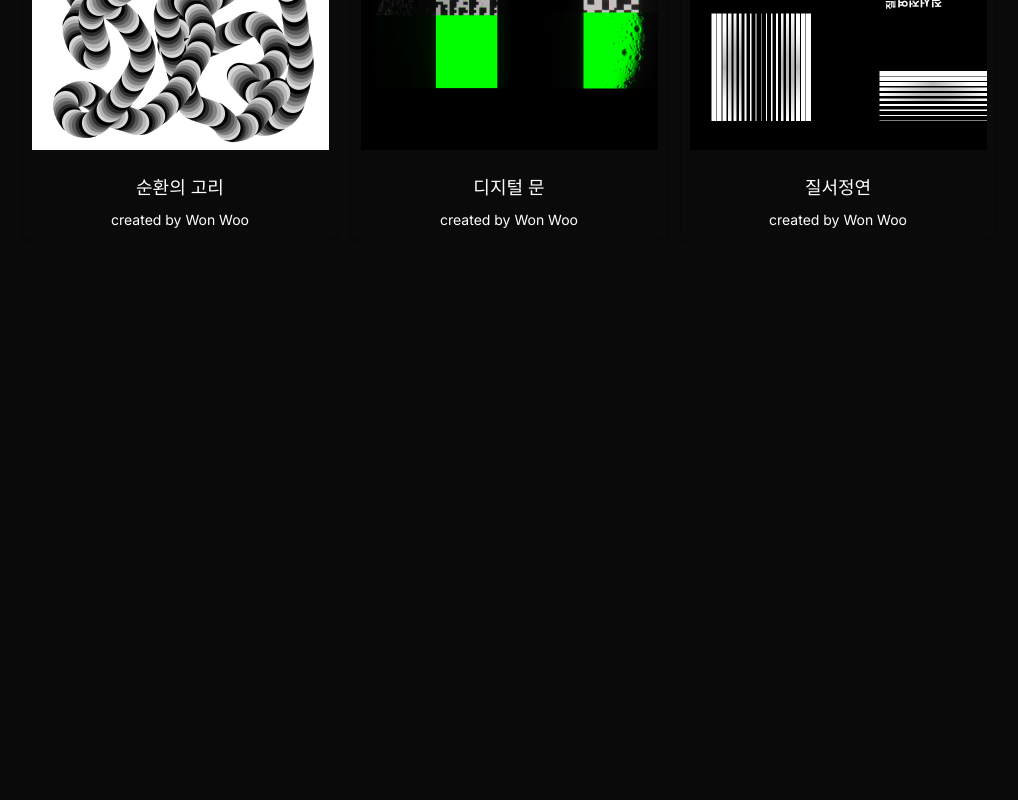
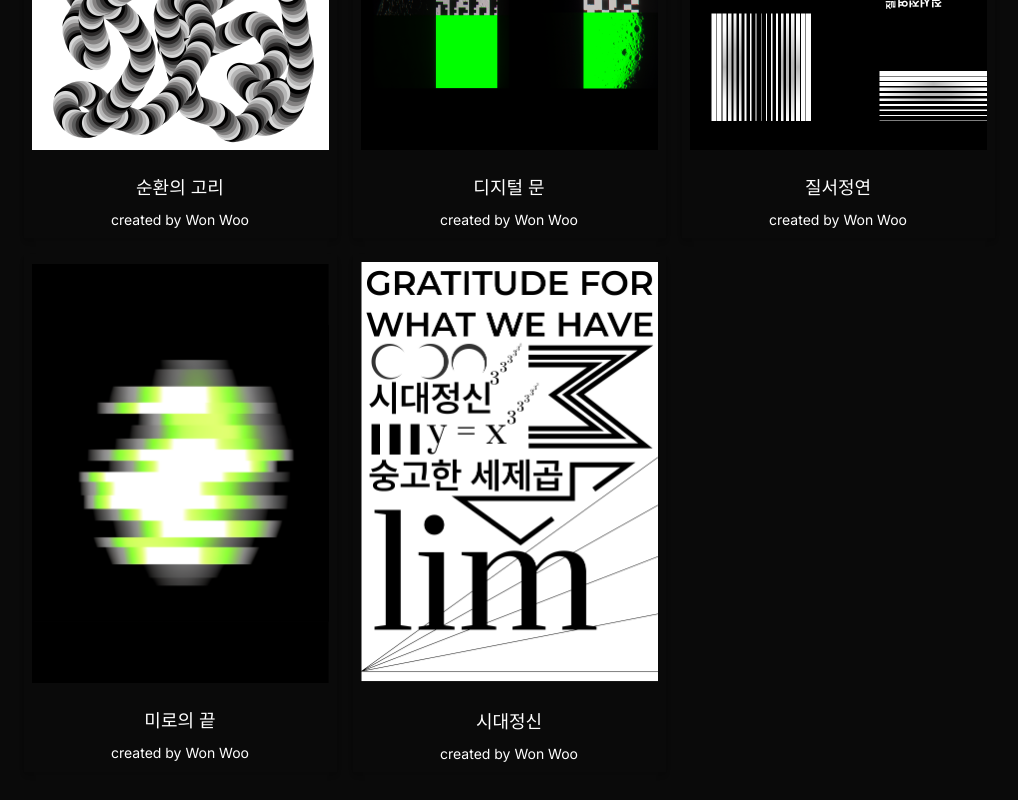
Before and after one commit to thewoowon/wons-studio, a Next.js app: page / in a window 1280 px wide. Shown: the part 2093-2893 px from the top of the page, without its empty margins (131-1149 px from the left). Before the commit the page ends 2427 px from the top, so only its background shows below. Built offline with nearby package versions, Linux system fonts and the light colour scheme.

Commit message:
feat: 미로의 끝, 시대정신 추가

```diff
--- a/app/page.tsx
+++ b/app/page.tsx
@@ -53,6 +53,14 @@ const collection = [
   {
     title: "질서정연",
     src: "/images/alignment_1.png",
+  },
+  {
+    title: "미로의 끝",
+    src: "/images/end_of_miro.png",
+  },
+  {
+    title: "시대정신",
+    src: "/images/spirit.png",
   },
 ];
 
--- a/components/OpacityCarousel.tsx
+++ b/components/OpacityCarousel.tsx
@@ -92,6 +92,14 @@ const board: {
     description: "질성정연은 고정된 질서를 의미하는 것이 아니다.",
     collection: [],
   },
+  {
+    description: "미로의 끝에 보이는 빛과 새로운 시작.",
+    collection: [],
+  },
+  {
+    description: "시대정신, 그리고 세제곱",
+    collection: [],
+  },
 ];
 
 type OpacityCarouselProps = {
```
Also changed, not shown: public/images/end_of_miro.png (added), public/images/spirit.png (added).
